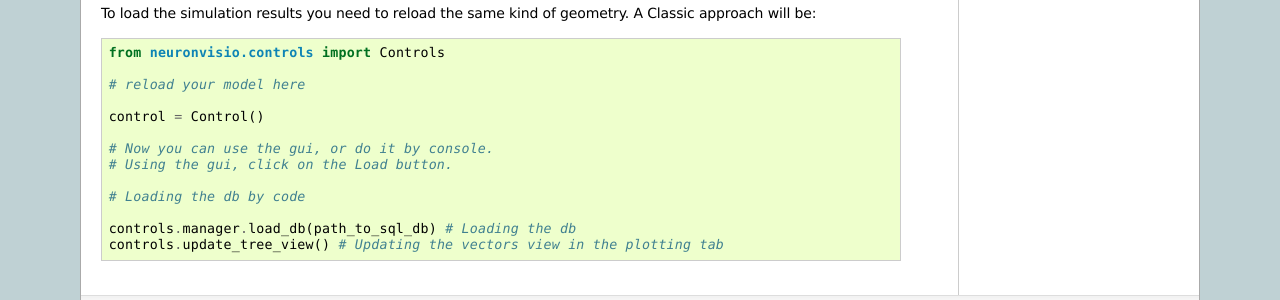
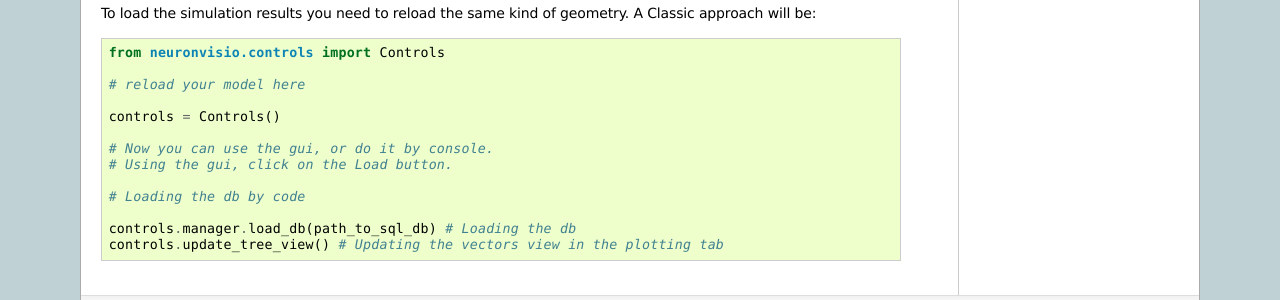
Before and after one commit to mattions/neuronvisio, a Sphinx documentation site: the page built from docs/gettingstarted.rst, in a window 1280 px wide and 900 px high, scrolled down 5103 px. Shown: the part 547-847 px from the top of the window. Built offline with Sphinx 7.4.7, drawn with Linux system fonts in a browser that asks for light colours; formulas are drawn with MathJax 3; the version number is read from the project's files by our own code.

Commit message:
fixing a small typo on the doc

```diff
--- a/docs/gettingstarted.rst
+++ b/docs/gettingstarted.rst
@@ -182,7 +182,7 @@ A Classic approach will be::
 
     # reload your model here
 
-    control = Control()
+    controls = Controls()
 
     # Now you can use the gui, or do it by console.
     # Using the gui, click on the Load button.
```
